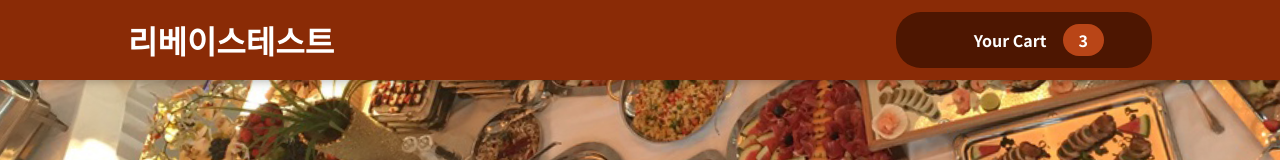
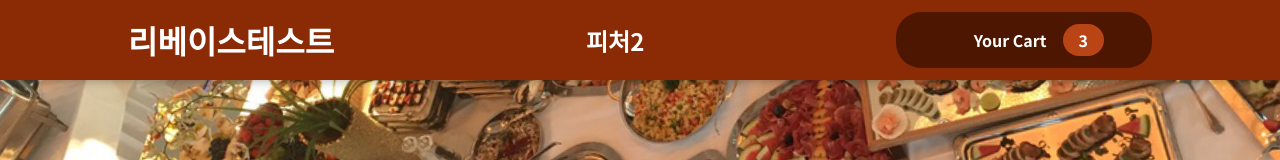
Before and after one commit to gayoung0619/react-app-FoodOrder, a React (Create React App) app: page / in a window 1280 px wide. Shown: the top 160 px of the page. Built offline with nearby package versions, Linux system fonts and the light colour scheme; some icons are missing.

Commit message:
피처2 수정점

```diff
--- a/src/components/Layout/Header.js
+++ b/src/components/Layout/Header.js
@@ -7,6 +7,7 @@ const Header = props => {
 	return <Fragment>
 		<header className={classes.header}>
 			<h1>리베이스테스트</h1>
+			<h2>피처2</h2>
 			<HeaderCartButton />
 		</header>
 		<div className={classes['main-image']}>
```
